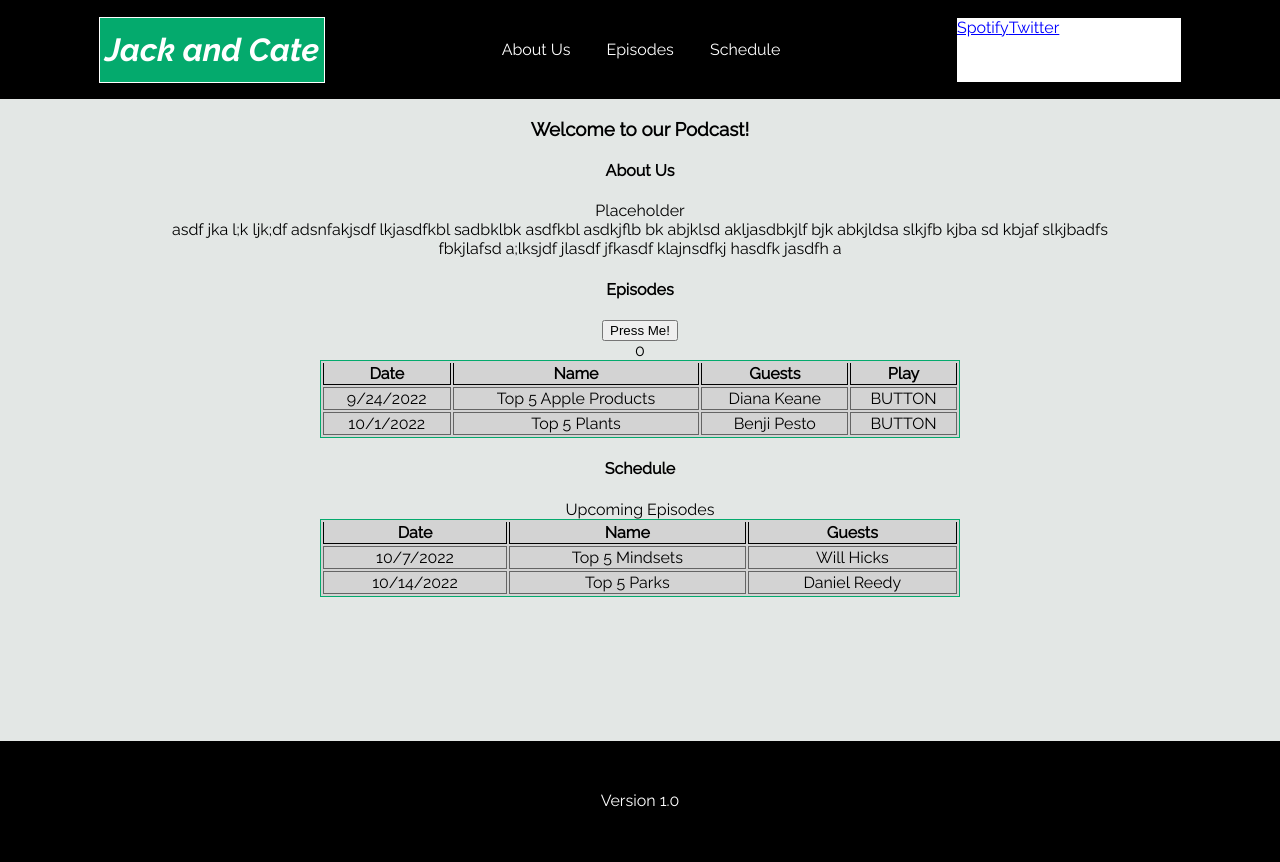
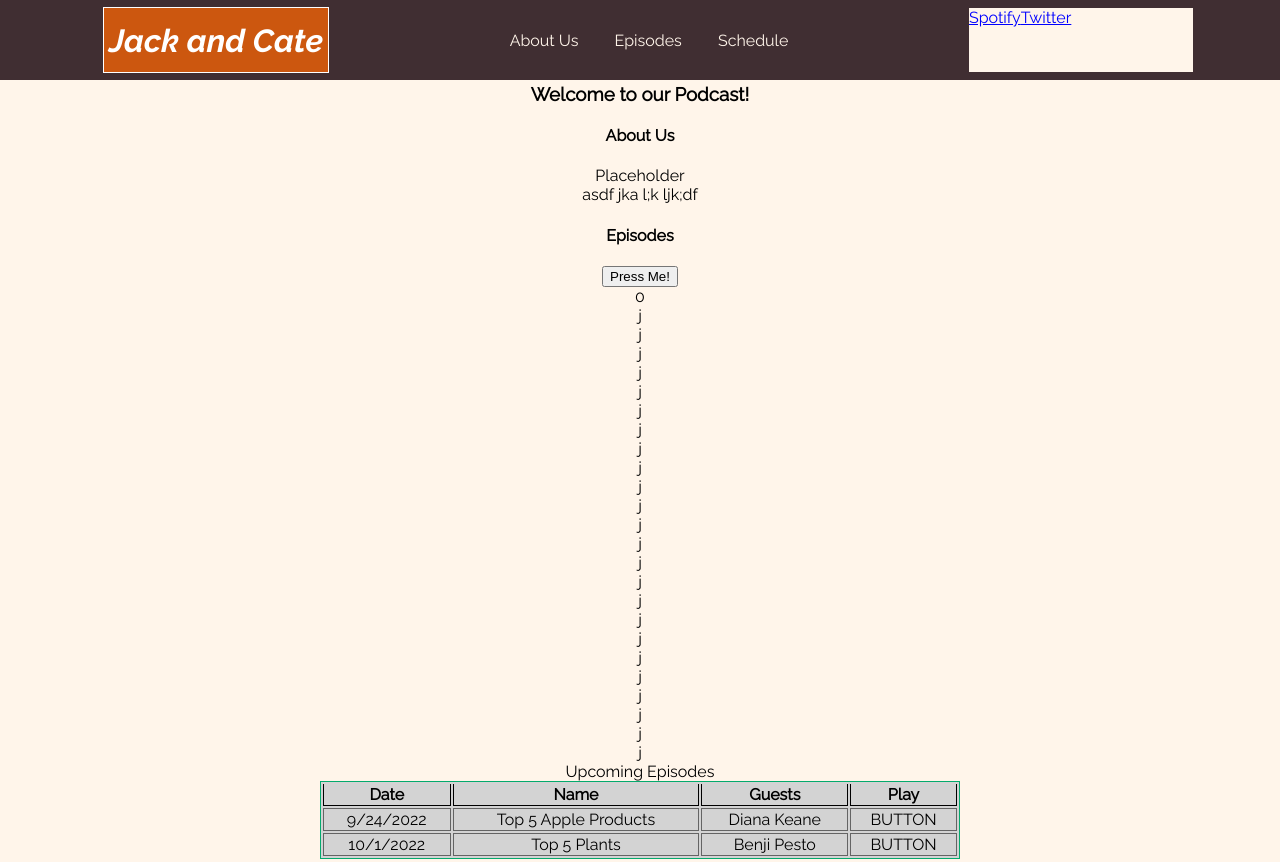
Before and after one commit to danielreedy21/Jack-and-Cate-PodcastWebApp, a plain HTML site: page index.html in a window 1280 px wide. Shown: the top 862 px of the page. Drawn offline with Linux system fonts and the light colour scheme.

Commit message:
Figured out better header

```diff
--- a/index.html
+++ b/index.html
@@ -43,14 +43,38 @@
         <section>
             <h4>About Us</h4>
             <p>Placeholder</p>
-            <p>asdf jka l;k ljk;df adsnfakjsdf lkjasdfkbl sadbklbk asdfkbl asdkjflb bk abjklsd akljasdbkjlf bjk abkjldsa slkjfb kjba sd kbjaf slkjbadfs fbkjlafsd  a;lksjdf jlasdf jfkasdf klajnsdfkj hasdfk jasdfh a</p>
+            <p>asdf jka l;k ljk;df</p>
         </section>
         <section>
             <h4>Episodes</h4>
             <button id="testButton" type="button"> Press Me! </button>
             <p id="clicks">0</p>
+            <p>j</p>
+            <p>j</p>
+            <p>j</p>
+            <p>j</p>
+            <p>j</p>
+            <p>j</p>
+            <p>j</p>
+            <p>j</p>
+            <p>j</p>
+            <p>j</p>
+            <p>j</p>
+            <p>j</p>
+            <p>j</p>
+            <p>j</p>
+            <p>j</p>
+            <p>j</p>
+            <p>j</p>
+            <p>j</p>
+            <p>j</p>
+            <p>j</p>
+            <p>j</p>
+            <p>j</p>
+            <p>j</p>
+            <p>j</p>
             <table>
-                <!-- <caption>Upcoming Episodes</caption> -->
+                <caption>Upcoming Episodes</caption>
                 <thead>
                     <tr>
                         <th id="col1">Date</th>
--- a/styles.css
+++ b/styles.css
@@ -1,15 +1,17 @@
 body {
-    background-color: rgb(227, 231, 229);
+    background-color: #FFF5EA;
     align-content: center;
-    margin:auto;
+    margin:0;
     text-align: center;
     font-family: 'Raleway', sans-serif;
+    padding: 0;
 }
 
 /* entire background of the header */
 header {
-    height: 5.2rem;
-    background-color: black;
+    height: 4rem;
+    width: 100%;
+    background-color: #402E32;
 
     /* align items centrally */
     display: flex;
@@ -21,10 +23,18 @@ header {
     padding-bottom: .5rem;
     padding-left: .5rem;
     padding-right: .5rem;
+
+    /* keep at top of page */
+    position: fixed;
+    top: 0;
+    margin: 0;
+    overscroll-behavior-y: none;
 }
 
+
+/* for the podcast logo */
 .titleBackground {
-    background-color: #04AA6D;
+    background-color: #CC570F;
 
     text-align: center;
     font-family: Helvetica, sans-serif;
@@ -39,8 +49,9 @@ header {
     display: flex;
     justify-content: center;
     align-items: center;
+
+    justify-self: left;
 }
-
 .titleHeader {
     text-align: center;
     justify-self: center;
@@ -49,10 +60,12 @@ header {
     font-style: italic;
 }
 
+
+/* wrapper for the section navigator */
 .betweenTitleNav {
     width: 50%;
-    color: white;
-    background-color: black;
+    color: #FFF5EA;
+    background-color: #402E32;
 
     /* align self centrally */
     justify-self: center;
@@ -60,6 +73,7 @@ header {
 
 }
 
+/* for the section navigator */
 .sectionsList {
     list-style-type: none;
     margin: 0;
@@ -70,13 +84,16 @@ header {
 }
 .sectionButtons {
     padding: 14px 16px;
+    transition: 0.2s;
 }
 .sectionButtons:hover {
-    background-color: #292929;
+    background-color: #B6866E;
 }
 
+
+/* for the social media icons */
 .socialsContainer {
-    background-color: white;
+    background-color: #FFF5EA;
     height: 4rem;
     width: 14rem;
     display: flex;
@@ -85,8 +102,9 @@ header {
 }
 .socialsLinks {
     color: blue;
-    margin-right: white;
+    margin-right: #FFF5EA;
 }
+
 
 
 section{
@@ -97,6 +115,9 @@ p {
     width: 75%;
     margin: auto;
 }
+
+
+/* standardized tables */
 table {
     background-color: lightgrey;
     border: 1px solid #04AA6D;
@@ -118,13 +139,16 @@ th {
 td {
     border: 1px solid rgb(100, 100, 100);
 }
+
+
 main {
     padding-bottom: 1.5in;
+    padding-top: 4rem;
 }
 footer {
-    background-color: black;
+    background-color: #402E32;
     color: white;
-    height:4in;
+    height:2in;
     padding-top: 50px;
     border-top: 5px;
     border-color: white;
```
